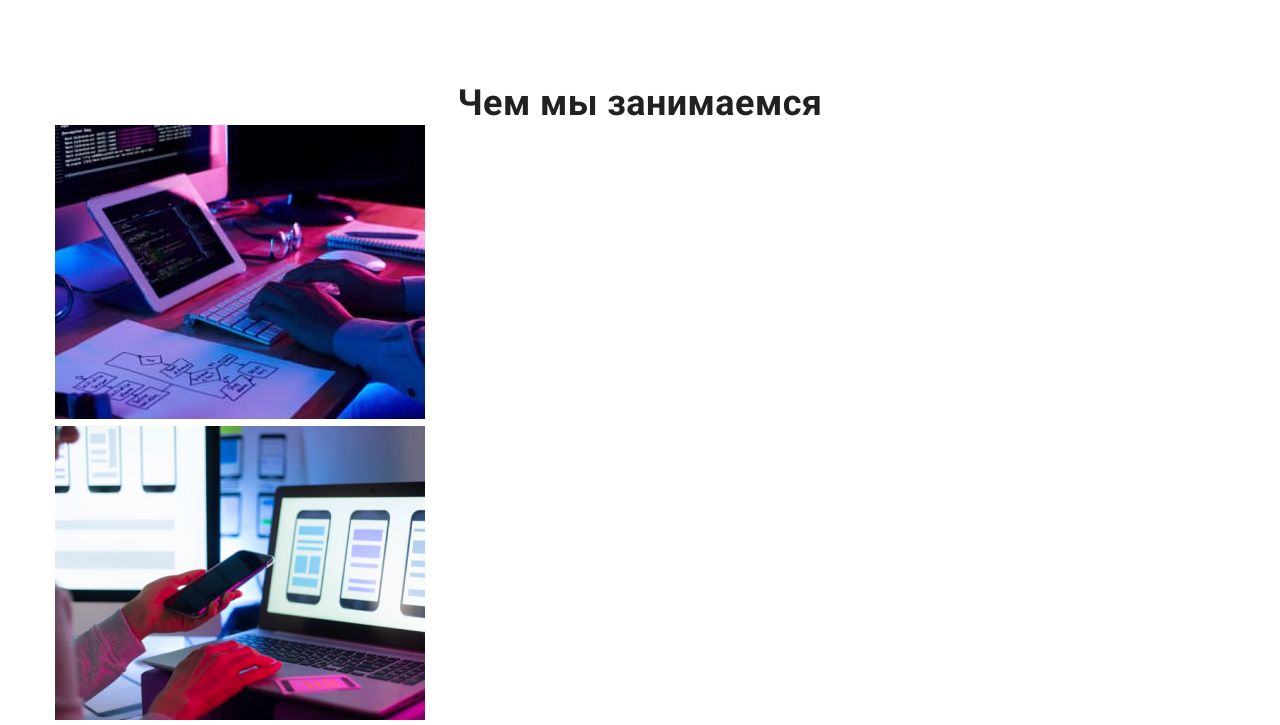
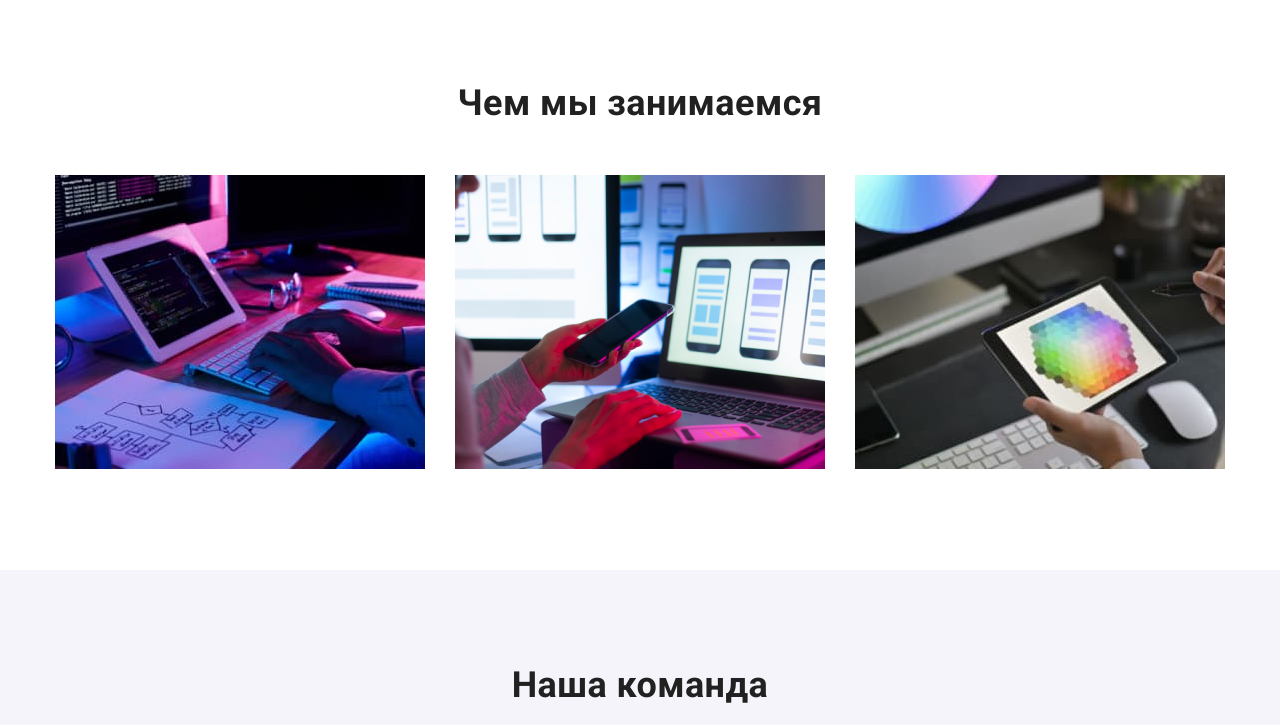
Before and after one commit to palkaz/goit-markup-hw-03, a plain HTML site: page index.html in a window 1280 px wide. Shown: the part 980-1705 px from the top of the page. Drawn offline with nearby package versions, Linux system fonts and the light colour scheme.

Commit message:
exemple как на макете

```diff
--- a/css/styles.css
+++ b/css/styles.css
@@ -72,27 +72,26 @@ p :last-child {
   margin-left: auto;
 }
 
-.header-nav {
-  margin-right: 50px;
- }
-}
-
 .header-nav:last-child {
   margin: 0;
 }
 
+.header-nav {
+  margin-right: 50px;
+}
+
 .header-nav-site {
   display: flex;
- }
+}
 
 .header-nav-site .link {
   color: var(--title-color);
   text-decoration: none;
 }
 /* увеличение поля для фокуса навигации */
-.link{
+.link {
   padding: 25px;
-  }
+}
 
 .header-nav-site a:hover,
 .header-nav-site a:focus {
@@ -133,7 +132,7 @@ p :last-child {
   /* увеличение поля для фокуса навигации
   правильный отступ по высоте для хедера*/
   padding-top: 24px;
-  padding-bottom: 25px
+  padding-bottom: 25px;
 }
 
 .logo-secondary {
@@ -150,7 +149,6 @@ p :last-child {
 
   height: 600px;
   text-align: center;
-
 }
 
 .hero-title {
@@ -196,15 +194,19 @@ p :last-child {
   padding-bottom: 10px;
 }
 
-.benefits-wrapper{
+.benefits-wrapper {
   display: flex;
 }
 
-.benefits-wrapper-benefist{
+.benefits-wrapper-benefist {
   margin-right: 30px;
 }
 
-.benefits-wrapper-benefist:last-child{ margin: 0;}
+/* .benefits-wrapper:last-child
+{ margin-left: 0;} */
+
+/* .benefits-wrapper-benefist:last-child
+{ margin-left: 0;} */
 
 .userpic {
   background-color: var(--background-btn-filter);
@@ -217,6 +219,20 @@ p :last-child {
   line-height: 1.17;
   text-align: center;
   color: var(--title-color);
+
+  margin-bottom: 50px;
+}
+
+.example-wrapper {
+  display: flex;
+}
+
+.exemple-img:first-child {
+  margin: 0;
+}
+
+.exemple-img {
+  margin-left: 30px;
 }
 
 .userpic-name {
--- a/index.html
+++ b/index.html
@@ -112,8 +112,8 @@
       <section class="example">
         <div class="container">
           <h2 class="example-title">Чем мы занимаемся</h2>
-          <ul class="list">
-            <li>
+          <ul class="example-wrapper list">
+            <li class="exemple-img">
               <img
                 src="./images/img1_sq.jpg"
                 alt="Программист работающий; его рабочий офис"
@@ -121,7 +121,7 @@
                 height="294"
               />
             </li>
-            <li>
+            <li class="exemple-img">
               <img
                 src="./images/img2_sq.jpg"
                 alt="Веб интерфейс.Дизайнеры разрабатывают приложение для Смартфонов. "
@@ -129,7 +129,7 @@
                 height="294"
               />
             </li>
-            <li>
+            <li class="exemple-img">
               <img
                 src="./images/img3_sq.jpg"
                 alt="Креативный художник. Веб дизайн с рабочим выбором цвета-графическим планшетом."
```
